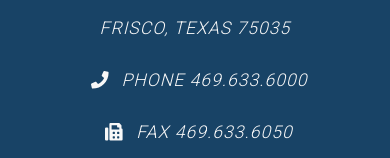
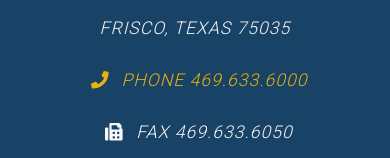
Before and after one commit to Brunno-DaSilva/long-form-article, a React (Create React App) app: page / in a window 390 px wide. In both pictures the pointer is over the link "PHONE 469.633.6000". Shown: the part 3707-3865 px from the top of the page. Built offline with nearby package versions, Linux system fonts and the light colour scheme.

Commit message:
added style to the phone anchor tag in FOOTER

```diff
--- a/src/components/Footer/Footer.css
+++ b/src/components/Footer/Footer.css
@@ -65,7 +65,9 @@
   font-size: 1.1rem;
   color: var(--OffWhite);
   text-decoration: none;
+  transition: ease-in-out 0.3s;
 }
+
 
 .Footer .Footer__icons-address{
   margin: 0 0.5rem;
@@ -90,7 +92,8 @@
 
 }
 
-.Footer .Footer__copyright a:hover {
+.Footer .Footer__copyright a:hover, .Footer .Footer__address p a:hover {
+  cursor: pointer;
   color: var(--yellow);
 
 }
--- a/src/components/Footer/Footer.js
+++ b/src/components/Footer/Footer.js
@@ -1,7 +1,6 @@
 import React from 'react';
 import { FontAwesomeIcon } from "@fortawesome/react-fontawesome";
 import {  faMapMarkerAlt, faPhone, faFax } from "@fortawesome/free-solid-svg-icons";
-
 import {
   faFacebook,
   faYoutube,
```
